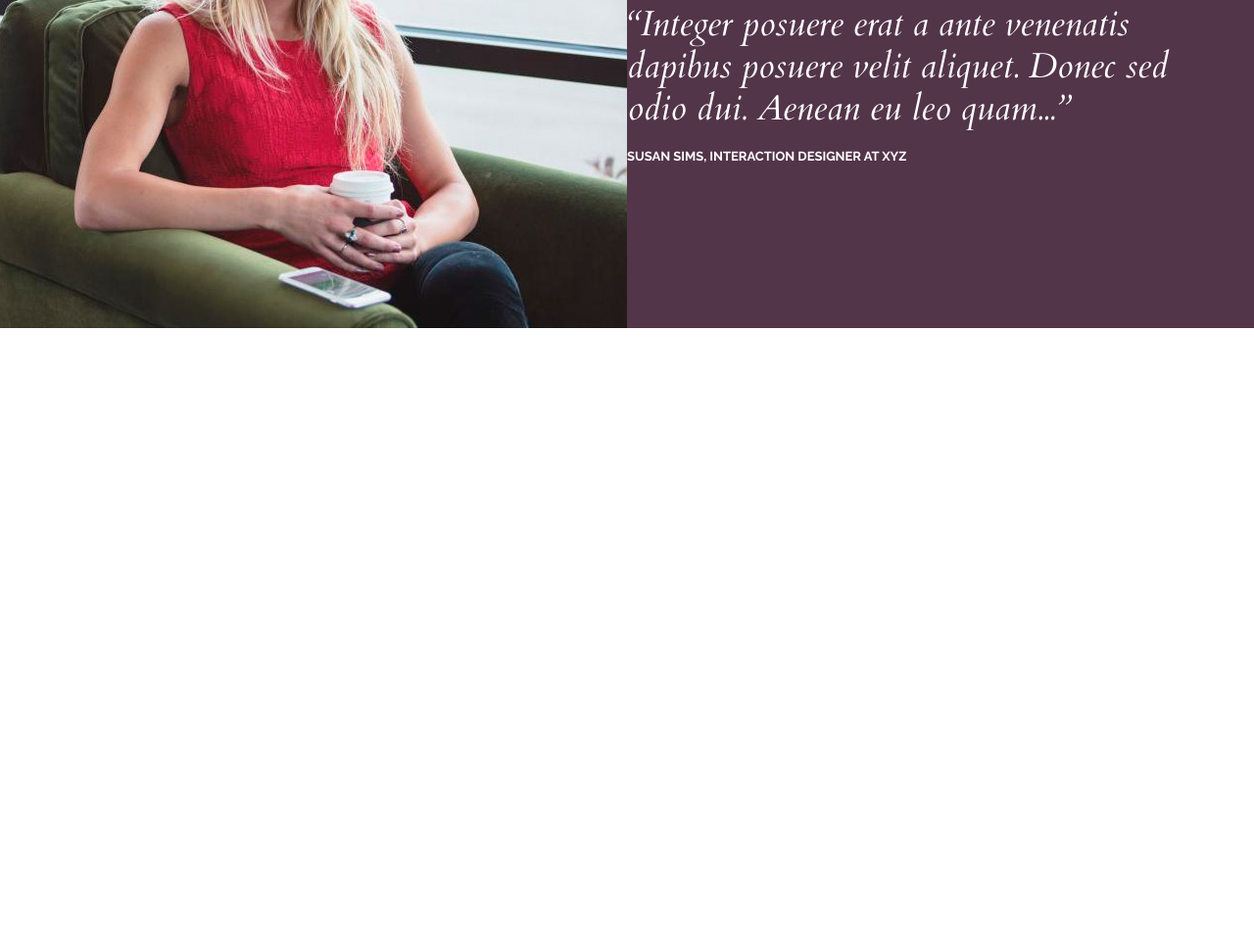
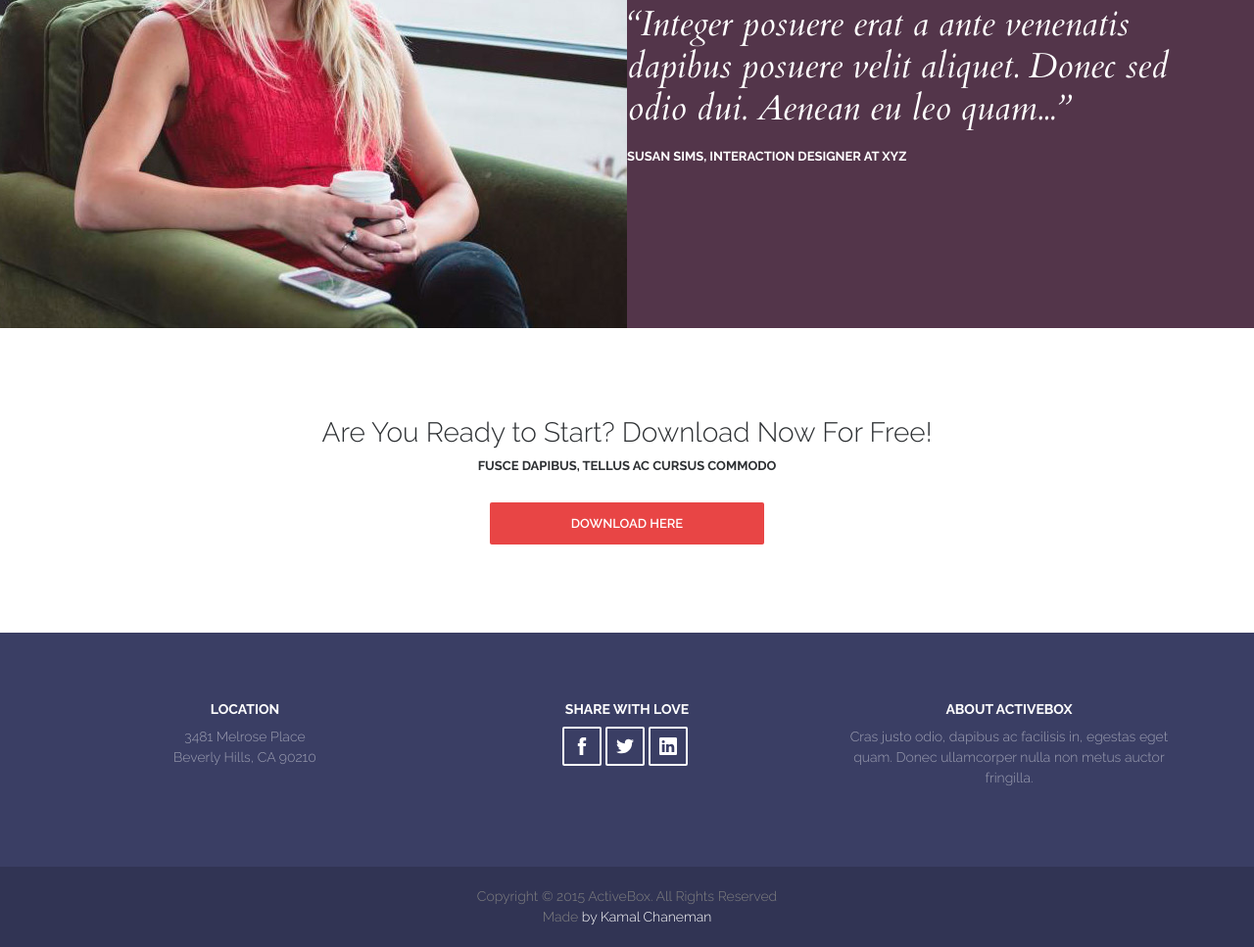
Before and after one commit to LethL/active-box, a plain HTML site: page index.html in a window 1280 px wide. Shown: the part 3050-4017 px from the top of the page at 98% size. Before the commit the page ends 3385 px from the top, so only its background shows below. Drawn offline with nearby package versions, Linux system fonts and the light colour scheme.

Commit message:
feat: add layout- download, footer

```diff
--- a/index.html
+++ b/index.html
@@ -7,7 +7,7 @@
     <meta name="viewport" content="width=device-width, initial-scale=1.0" />
     <link rel="preconnect" href="https://fonts.gstatic.com" />
     <link
-        href="https://fonts.googleapis.com/css2?family=Cardo:ital@1&family=Open+Sans:wght@700&family=Raleway:wght@400;600;700&display=swap"
+        href="https://fonts.googleapis.com/css2?family=Cardo:ital@1&family=Open+Sans:wght@700&family=Raleway:wght@300,400;600;700&display=swap"
         rel="stylesheet" />
     <link rel="stylesheet" href="style.css" />
     <title>ActiveBox</title>
@@ -322,6 +322,74 @@
        </div>
    </div>
 
+
+   <div class="download">
+       <div class="wrapper">
+            <h3 class="download__title">Are You Ready to Start? Download Now For Free!</h3>
+            <div class="download__subtitle">FUSCE DAPIBUS, TELLUS AC CURSUS COMMODO</div>
+            <a class="btn btn--red btn--long" href="#">Download here</a>
+       </div>
+   </div>
+
+
+   <footer class="footer">
+       <div class="wrapper">
+
+           <div class="footer__inner">
+               <div class="footer__col">
+                   <h4 class="footer__title">Location</h4>
+
+                   <address class="footer__address">
+                       <div>3481 Melrose Place</div>
+                       <div>Beverly Hills, CA 90210</div>
+                    </address>
+               </div>
+
+               <div class="footer__col">
+                <h4 class="footer__title">SHARE WITH LOVE</h4>
+
+                <div class="social social--footer">
+                    <a class="social__item" href="#" target="_blank">
+                        <svg class="social__icon">
+                            <use xlink:href="#facebook"></use>
+                        </svg>
+                    </a>
+                    <a class="social__item" href="#" target="_blank">
+                        <svg class="social__icon">
+                            <use xlink:href="#twitter"></use>
+                        </svg>
+                    </a>
+                    <a class="social__item" href="#" target="_blank">
+                        <svg class="social__icon">
+                            <use xlink:href="#linkedin"></use>
+                        </svg>
+                    </a>
+                </div>
+            </div>
+
+            <div class="footer__col">
+                <h4 class="footer__title">ABOUT ACTIVEBOX</h4>
+
+                <div class="footer__text"><p>Cras justo odio, dapibus ac facilisis in,
+                    egestas eget quam. Donec ullamcorper nulla non
+                    metus auctor fringilla.</p>
+                </div>
+            </div>
+           </div>
+
+       </div>
+
+
+       <div class="copyright">
+           <div class="wrapper">
+               <div class="copyright__text">
+               <div>Copyright © 2015 ActiveBox. All Rights Reserved</div>
+               <div>Made <span>by Kamal Chaneman</span></div>
+               </div>
+           </div>
+       </div>
+   </footer>
+
 </body>
 
 </html>
--- a/style.css
+++ b/style.css
@@ -147,6 +147,7 @@ p {
     color: #fff;
     text-transform: uppercase;
     text-decoration: none;
+    text-align: center;
 
     transition: background .2s linear;
 }
@@ -157,6 +158,10 @@ p {
 
 .btn--red:hover {
     background-color: #c71111;
+}
+
+.btn--long {
+    min-width: 280px;
 }
 
 
@@ -320,6 +325,10 @@ p {
     display: flex;
 }
 
+.social--footer {
+    justify-content: center;
+}
+
 .social__item {
     display: flex;
     justify-content: center;
@@ -349,6 +358,23 @@ p {
 
 .social__item:hover .social__icon {
     fill: blue;
+}
+
+.social--footer .social__item {
+    background-color: transparent;
+    border-width: 2px;
+    border-color: #fff;
+    border-radius: 2px;
+
+    transition: background .1s linear;
+}
+
+.social--footer .social__item:hover {
+    background-color: #fff;
+}
+
+.social--footer .social__icon {
+    fill: #fff;
 }
 
 
@@ -403,3 +429,93 @@ p {
     text-transform: uppercase;
     color: #fff;
 }
+
+
+/* Download
+************* */
+
+.download {
+    margin: 90px 0;
+
+    text-align: center;
+}
+
+.download__title {
+    margin-bottom: 10px;
+
+    font-size: 28px;
+    font-weight: 300;
+    color: #2d3033;
+}
+
+.download__subtitle {
+    margin-bottom: 30px;
+    font-size: 13px;
+    font-weight: 700;
+    color: #2d3033;
+}
+
+
+/* Footer
+************* */
+
+footer {
+    background-color: #3a3e64;
+}
+
+.footer__inner {
+    display: flex;
+    flex-wrap: wrap;
+
+    padding: 70px 0;
+}
+
+.footer__col {
+    width: 33.3333%;
+    padding: 0 15px;
+
+    text-align: center;
+}
+
+.footer__title {
+    margin-bottom: 10px;
+
+    font-size: 14px;
+    font-weight: 700;
+    color: #fff;
+    text-transform: uppercase;
+}
+
+.footer__address {
+    font-size: 14px;
+    line-height: 1.5;
+    font-style: normal;
+    color: rgba(255, 255, 255, .5);
+}
+
+.footer__text {
+    font-size: 14px;
+    line-height: 1.5;
+    color: rgba(255, 255, 255, .5);
+}
+
+
+/* Copyright
+************* */
+
+.copyright {
+    padding: 20px 0;
+
+    background-color: #313454;
+}
+
+.copyright__text {
+    text-align: center;
+    font-size: 14px;
+    line-height: 1.5;
+    color: #808080;
+}
+
+.copyright__text span {
+    color: #fff;
+}
```
